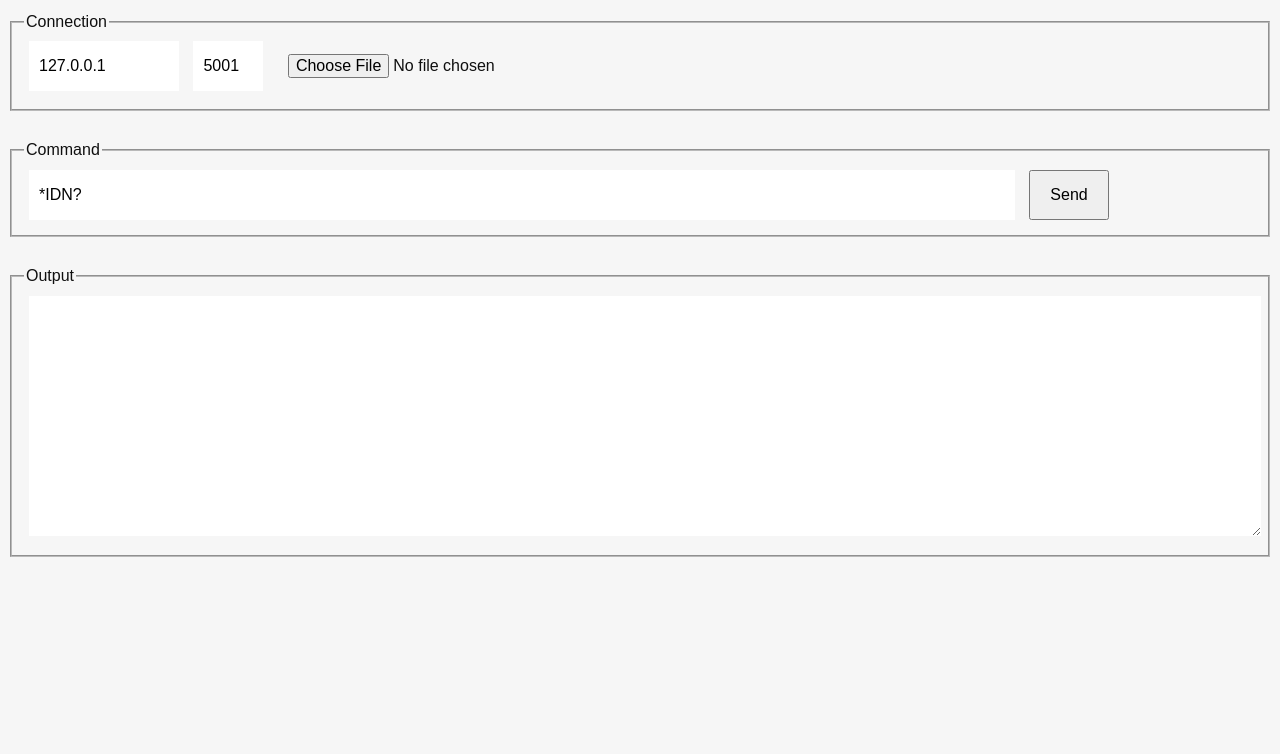
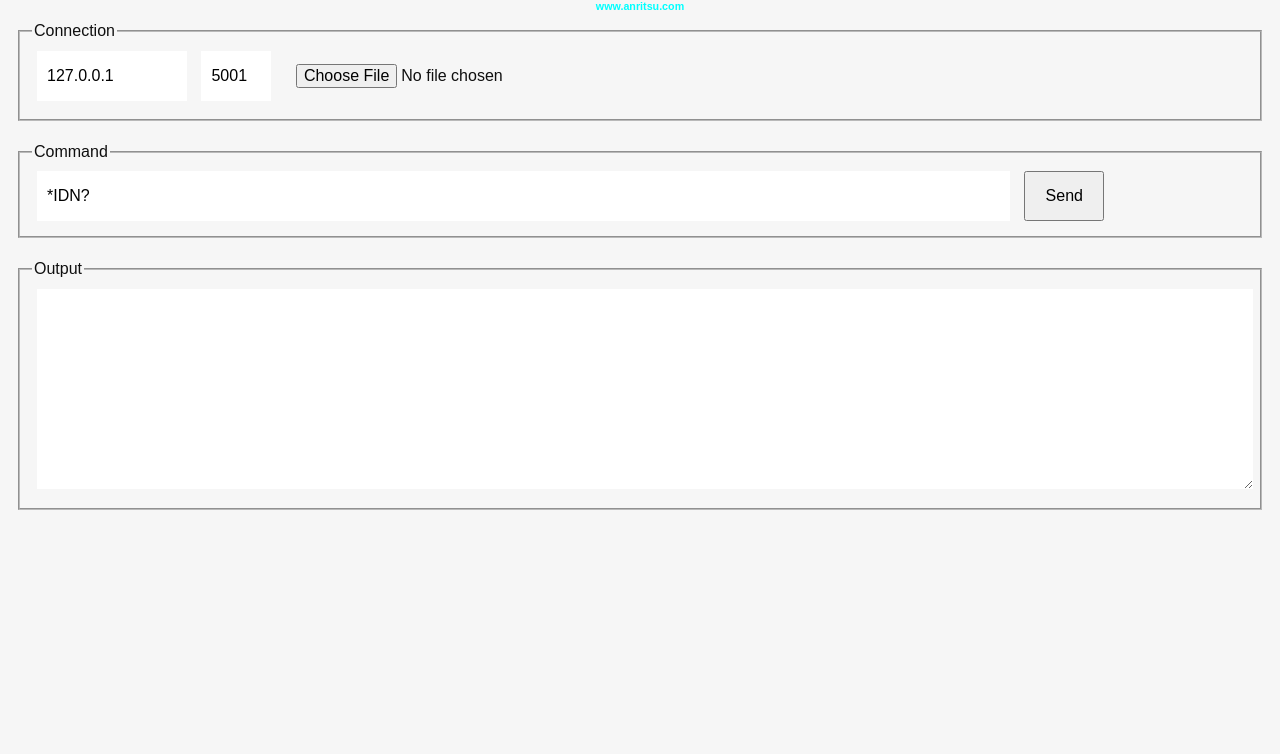
Before and after one commit to tushar8133/tauri_vna, a website: page src/index.html in a window 1280 px wide. Shown: the part 67-821 px from the top of the page. After the commit the page ends 800 px from the top, so only its background shows below. Drawn offline with Linux system fonts and the light colour scheme.

Commit message:
alignment fixes

```diff
--- a/src/index.html
+++ b/src/index.html
@@ -16,6 +16,7 @@
   <body>
 
     <h1>io-Interface</h1>
+    <a href="https://anritsu.com" target="_blank"><h6>www.anritsu.com</h6></a>
 
     <fieldset>
       <legend>Connection</legend>
--- a/src/styles.css
+++ b/src/styles.css
@@ -16,6 +16,8 @@
 
 html, body {
   height: 100%;
+  margin: 0;
+  padding: 0 8px;
 }
 
 * {
@@ -57,13 +59,15 @@ textarea {
 }
 
 fieldset {
-  margin-bottom: 30px;
+  margin-bottom: 22px;
   /* background-color: rgba(0,0 ,0, 0.2); */
   border-color: #0f0f0f69;
 }
 
-h1 {
+h1, h6 {
   text-align: center;
+  padding: 10px;
+  margin: 0;
 }
 
 input, textarea {
@@ -81,6 +85,11 @@ input, textarea, button {
 } */
 
 textarea {
-  min-height: 30vh;
+  min-height: 20vh;
   max-height: 100%;
 }
+
+a {
+  color: aqua;
+  text-decoration: none;
+}
```
